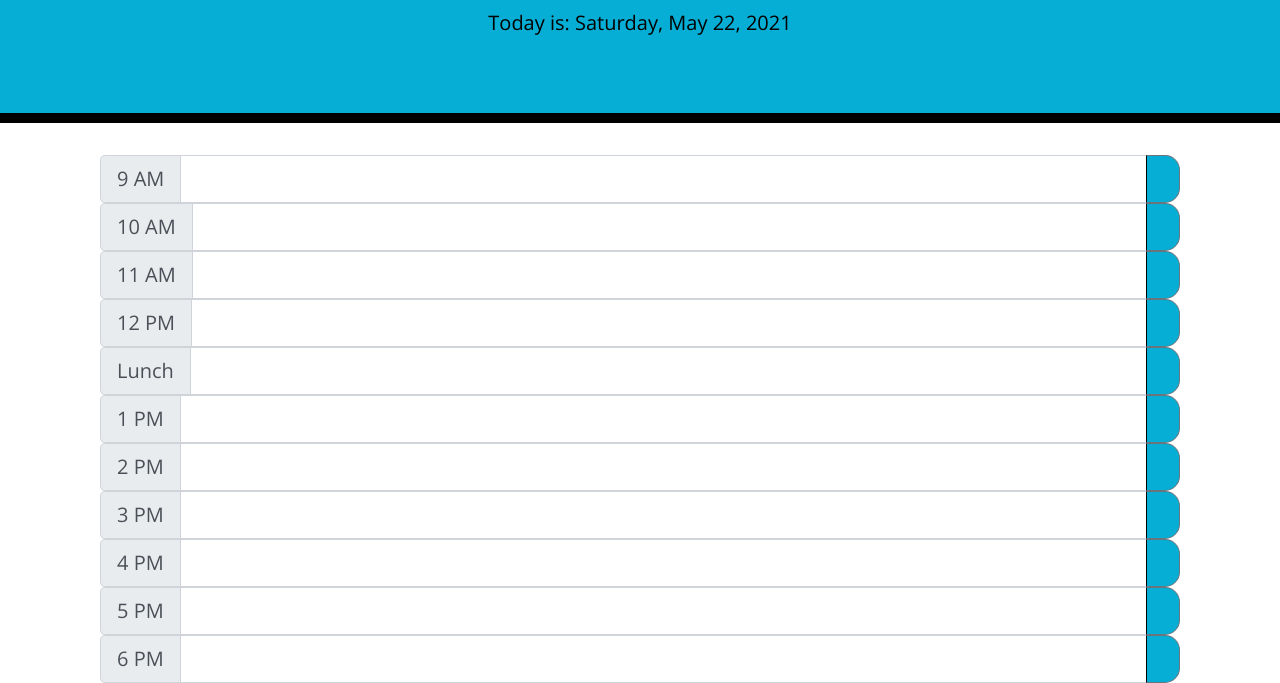
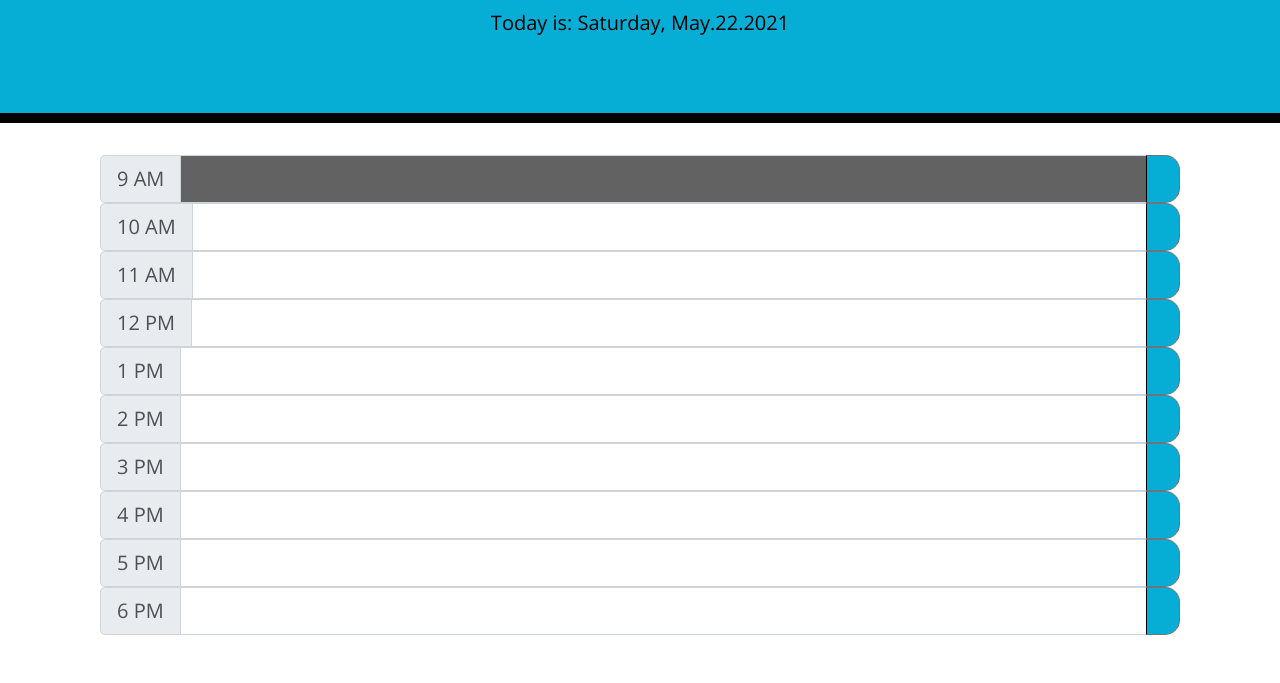
Before and after one commit to JJLindsey/scheduler, a plain HTML site: page index.html in a window 1280 px wide. Shown: the part 181-864 px from the top of the page. After the commit the page ends 816 px from the top, so only its background shows below. Drawn offline with nearby package versions, Linux system fonts and the light colour scheme; a web font is replaced by a local one.

Commit message:
add color block time conditional

```diff
--- a/Assets/css/style.css
+++ b/Assets/css/style.css
@@ -42,7 +42,7 @@ textarea{
 }
 
 .past {
-  background-color: #d3d3d3;
+  background-color: #636262;
   color: white;
 }
 
--- a/Assets/js/script.js
+++ b/Assets/js/script.js
@@ -1,31 +1,48 @@
 
 //var interval = setInterval(hourUpdate, 15000);
+//day JS
+var displayDate = dayjs().format('dddd, MMMM.DD.YYYY');
+  $(document).ready(function() {
+    $("#currentDay").append(displayDate)
+  });
 
 
-  // Date object
-var displayDate = new Date().toLocaleDateString(undefined,{weekday: 'long', year: 'numeric', month: 'long', day: 'numeric'})
-    $(document).ready(function() {
-      $("#currentDay").append(displayDate)
+//edit due dated in time block
+var inputForms = $("#user-task");
+  for (let i = 0; i < inputForms.length; i++) {
+    var currentHour = dayjs().format('H');
+    var inputHour = $(inputForms[i]).attr('data-hour');
+    //compare these 2 variables
+    //add class past, present, future
+      if(currentHour === inputHour) {
+        $(inputForms[i]).addClass("present");
+
+      } else if(currentHour < inputHour) {
+        $(inputForms[i]).addClass("past");
+
+      } else if(currentHour > inputHour)
+        $(inputForms[i]).addClass("future");
+      //console.log(inputForms);
+  };
+
+//event listener with local storage
+    //console.log(event);
+  //save input to localstorage
+$(document).ready(function() {
+    $('.btn').on('click', function(event) {
+      event.preventDefault();
+      var toDoEntry = $(this).closest("div.input-group").find("input[class~='form-control']").val();
+      console.log($(this).closest("div.input-group"));
+      localStorage.setItem("userEntry", JSON.stringify(toDoEntry))
+      //console.log(toDoEntry);
+      })
 })
+
+//color code time blocks in past, present and future with Moment.js
 
 
 
-//event listener
-$(".btn").on("click", function(event) {
-    event.preventDefault();
-    //console.log(event);
-
-  $(document).ready(function() {
-    $('.btn').on('click', function() {
-      var toDoEntry = $(this).closest("div.input-group").find("input[class='form-control']").val();
-      //alert(toDoEntry);
-      localStorage.setItem("userEntry", JSON.stringify(toDoEntry))
-      //console.log(toDoEntry);
-      })
-    })
-});
-
-
+//saved events persists even when page refreshed
 
 
 //listen for save button clicks
--- a/index.html
+++ b/index.html
@@ -30,7 +30,7 @@
         <div class="input-group-prepend">
           <span class="input-group-text" id="inputGroup-sizing-lg">9 AM</span>
         </div>
-        <input type="text" class="form-control" aria-label="Sizing example input" aria-describedby="inputGroup-sizing-lg">
+        <input data-hour="9" type="text" id="user-task" class="form-control" aria-label="Sizing example input" aria-describedby="inputGroup-sizing-lg">
         <div class="input-group-append">
           <button class="btn btn-outline-secondary" type="button" id="saveBtn">
             <span class="oi oi-task"></span>
@@ -42,7 +42,7 @@
         <div class="input-group-prepend">
           <span class="input-group-text" id="inputGroup-sizing-lg">10 AM</span>
         </div>
-        <input type="text" class="form-control" aria-label="Sizing example input" aria-describedby="inputGroup-sizing-lg">
+        <input data-hour="10" type="text" id="user-task" class="form-control" aria-label="Sizing example input" aria-describedby="inputGroup-sizing-lg">
         <div class="input-group-append">
           <button class="btn btn-outline-secondary" type="button" id="saveBtn">
             <span class="oi oi-task"></span>
@@ -54,7 +54,7 @@
         <div class="input-group-prepend">
           <span class="input-group-text" id="inputGroup-sizing-lg">11 AM</span>
         </div>
-        <input type="text" class="form-control" aria-label="Sizing example input" aria-describedby="inputGroup-sizing-lg">
+        <input data-hour="11" type="text" id="user-task" class="form-control" aria-label="Sizing example input" aria-describedby="inputGroup-sizing-lg">
         <div class="input-group-append">
           <button class="btn btn-outline-secondary" type="button" id="saveBtn">
             <span class="oi oi-task"></span>
@@ -66,19 +66,7 @@
         <div class="input-group-prepend">
           <span class="input-group-text" id="inputGroup-sizing-lg">12 PM</span>
         </div>
-        <input type="text" class="form-control" aria-label="Sizing example input" aria-describedby="inputGroup-sizing-lg">
-        <div class="input-group-append">
-          <button class="btn btn-outline-secondary" type="button" id="saveBtn">
-            <span class="oi oi-task"></span>
-          </button>
-        </div>
-      </div>
-
-      <div class="input-group input-group-lg">
-        <div class="input-group-prepend">
-          <span class="input-group-text" id="inputGroup-sizing-lg">Lunch</span>
-        </div>
-        <input type="text" class="form-control" aria-label="Sizing example input" aria-describedby="inputGroup-sizing-lg">
+        <input data-hour="12" type="text" id="user-task" class="form-control" aria-label="Sizing example input" aria-describedby="inputGroup-sizing-lg">
         <div class="input-group-append">
           <button class="btn btn-outline-secondary" type="button" id="saveBtn">
             <span class="oi oi-task"></span>
@@ -90,7 +78,7 @@
         <div class="input-group-prepend">
           <span class="input-group-text" id="inputGroup-sizing-lg">1 PM</span>
         </div>
-        <input type="text" class="form-control" aria-label="Sizing example input" aria-describedby="inputGroup-sizing-lg">
+        <input data-hour="1" type="text" id="user-task" class="form-control" aria-label="Sizing example input" aria-describedby="inputGroup-sizing-lg">
         <div class="input-group-append">
           <button class="btn btn-outline-secondary" type="button" id="saveBtn">
             <span class="oi oi-task"></span>
@@ -102,7 +90,7 @@
         <div class="input-group-prepend">
           <span class="input-group-text" id="inputGroup-sizing-lg">2 PM</span>
         </div>
-        <input type="text" class="form-control" aria-label="Sizing example input" aria-describedby="inputGroup-sizing-lg">
+        <input data-hour="2" type="text" id="user-task" class="form-control" aria-label="Sizing example input" aria-describedby="inputGroup-sizing-lg">
         <div class="input-group-append">
           <button class="btn btn-outline-secondary" type="button" id="saveBtn">
             <span class="oi oi-task"></span>
@@ -114,7 +102,7 @@
         <div class="input-group-prepend">
           <span class="input-group-text" id="inputGroup-sizing-lg">3 PM</span>
         </div>
-        <input type="text" class="form-control" aria-label="Sizing example input" aria-describedby="inputGroup-sizing-lg">
+        <input data-hour="3" type="text" id="user-task" class="form-control" aria-label="Sizing example input" aria-describedby="inputGroup-sizing-lg">
         <div class="input-group-append">
           <button class="btn btn-outline-secondary" type="button" id="saveBtn">
             <span class="oi oi-task"></span>
@@ -126,7 +114,7 @@
         <div class="input-group-prepend">
           <span class="input-group-text" id="inputGroup-sizing-lg">4 PM</span>
         </div>
-        <input type="text" class="form-control" aria-label="Sizing example input" aria-describedby="inputGroup-sizing-lg">
+        <input data-hour="4" type="text" id="user-task" class="form-control" aria-label="Sizing example input" aria-describedby="inputGroup-sizing-lg">
         <div class="input-group-append">
           <button class="btn btn-outline-secondary" type="button" id="saveBtn">
             <span class="oi oi-task"></span>
@@ -138,7 +126,7 @@
         <div class="input-group-prepend">
           <span class="input-group-text" id="inputGroup-sizing-lg">5 PM</span>
         </div>
-        <input type="text" class="form-control" aria-label="Sizing example input" aria-describedby="inputGroup-sizing-lg">
+        <input data-hour="5" type="text" id="user-task" class="form-control" aria-label="Sizing example input" aria-describedby="inputGroup-sizing-lg">
         <div class="input-group-append">
           <button class="btn btn-outline-secondary" type="button" id="saveBtn">
             <span class="oi oi-task"></span>
@@ -150,7 +138,7 @@
         <div class="input-group-prepend">
           <span class="input-group-text" id="inputGroup-sizing-lg">6 PM</span>
         </div>
-        <input type="text" class="form-control" aria-label="Sizing example input" aria-describedby="inputGroup-sizing-lg">
+        <input data-hour="6" type="text" id="user-task" class="form-control" aria-label="Sizing example input" aria-describedby="inputGroup-sizing-lg">
         <div class="input-group-append">
           <button class="btn btn-outline-secondary" type="button" id="saveBtn">
             <span class="oi oi-task"></span>
@@ -165,7 +153,7 @@
 
 
     <script src="https://code.jquery.com/jquery-3.4.1.min.js"></script>
-    <script src="https://cdnjs.cloudflare.com/ajax/libs/moment.js/2.24.0/moment.min.js"></script>
+    <script src="https://cdnjs.cloudflare.com/ajax/libs/dayjs/1.10.4/dayjs.min.js" integrity="sha512-0fcCRl828lBlrSCa8QJY51mtNqTcHxabaXVLPgw/jPA5Nutujh6CbTdDgRzl9aSPYW/uuE7c4SffFUQFBAy6lg==" crossorigin="anonymous" referrerpolicy="no-referrer"></script>
     <script src="Assets/js/script.js" type="text/javascript"></script>
 </body>
 
```
